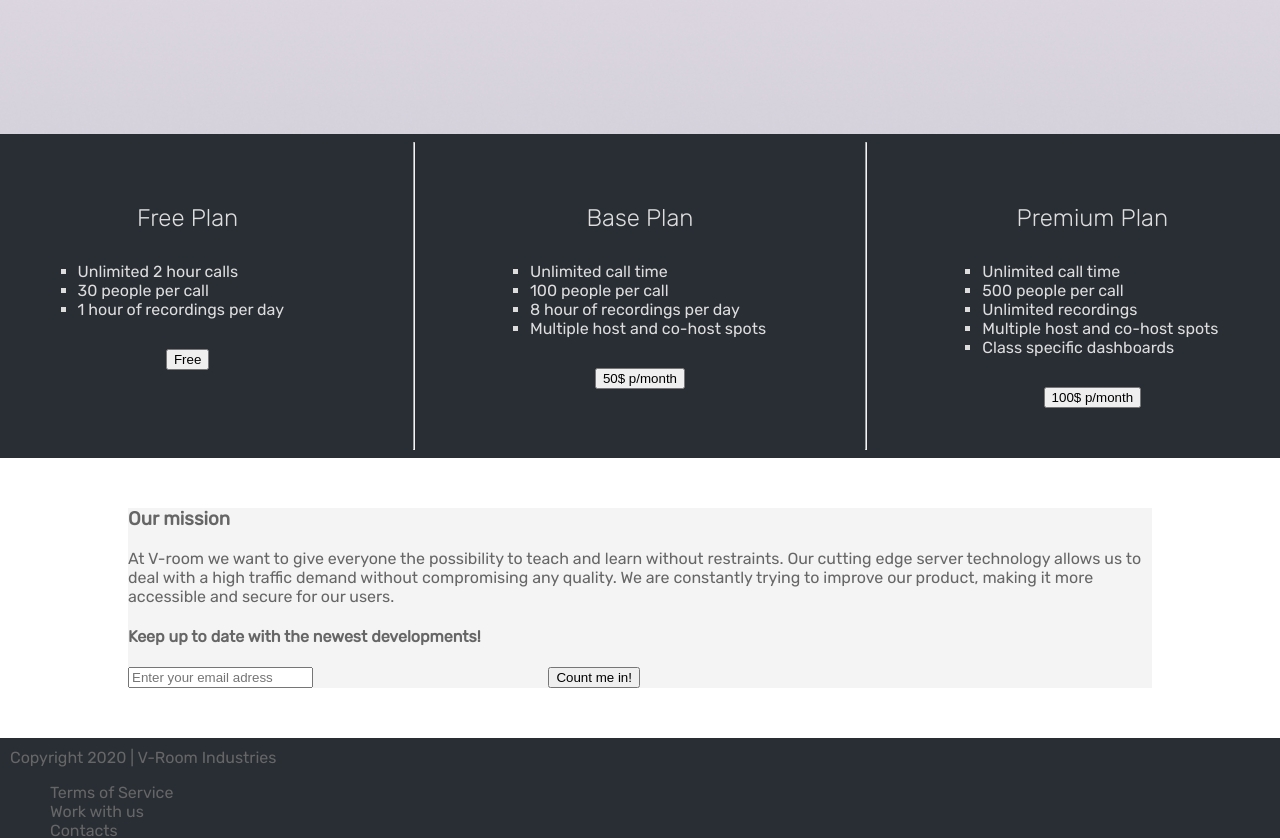
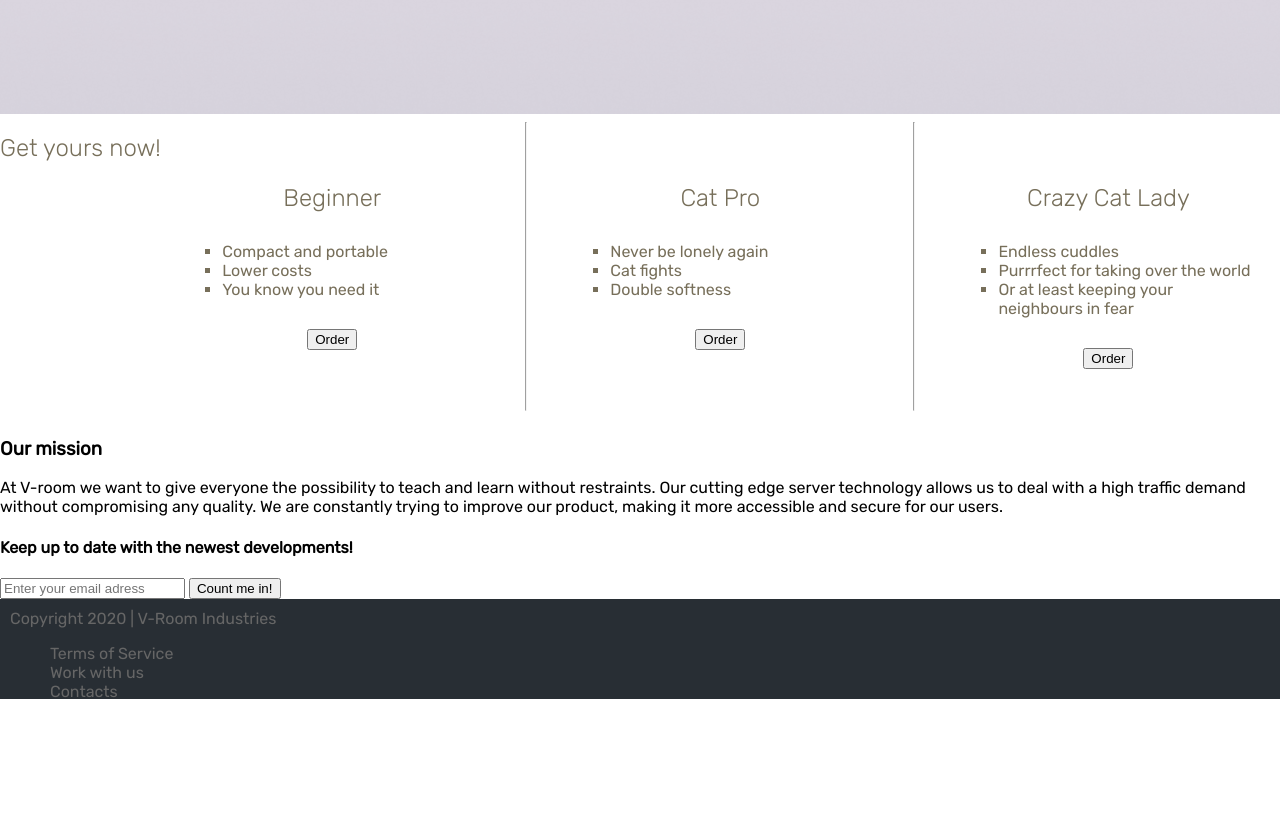
Before and after one commit to innashin/example-berlin, a plain HTML site: page index.html in a window 1280 px wide. Shown: the part 2066-2906 px from the top of the page. After the commit the page ends 2767 px from the top, so only its background shows below. Drawn offline with Linux system fonts and the light colour scheme.

Commit message:
update plans

```diff
--- a/index.html
+++ b/index.html
@@ -92,38 +92,39 @@
 
 
     <section id="plans">
+      <h2>Get yours now!</h2>
       <div class="card">
-        <h2>Free Plan</h2>
+        <h2>Beginner</h2>
         <ol>
-          <li>Unlimited 2 hour calls</li>
-          <li>30 people per call</li>
-          <li>1 hour of recordings per day</li>
+          <li>Compact and portable</li>
+          <li>Lower costs</li>
+          <li>You know you need it</li>
         </ol>
-        <button>Free</button>
+        <button>Order</button>
       </div>
       <!-- hr stands for horizontal ruler, it creates a line in our webpage. It's a self closing tag -->
       <hr />
       <div class="card">
-        <h2>Base Plan</h2>
+        <h2>Cat Pro</h2>
         <ol>
-          <li>Unlimited call time</li>
-          <li>100 people per call</li>
-          <li>8 hour of recordings per day</li>
-          <li>Multiple host and co-host spots</li>
+          <li>Never be lonely again</li>
+          <li>Cat fights</li>
+          <li>Double softness</li>
+          </li>
         </ol>
-        <button>50$ p/month</button>
+        <button>Order</button>
       </div>
       <hr />
       <div class="card">
-        <h2>Premium Plan</h2>
+        <h2>Crazy Cat Lady</h2>
         <ol>
-          <li>Unlimited call time</li>
-          <li>500 people per call</li>
-          <li>Unlimited recordings</li>
-          <li>Multiple host and co-host spots</li>
-          <li>Class specific dashboards</li>
+          <li>Endless cuddles</li>
+          <li>Purrrfect for taking over
+            the world</li>
+          <li>Or at least keeping your
+            neighbours in fear</li>
         </ol>
-        <button>100$ p/month</button>
+        <button>Order</button>
       </div>
     </section>
 
--- a/style.css
+++ b/style.css
@@ -142,7 +142,7 @@
     text-align: center;
     background-image: url(./imgs/Frame\ 1.png);
     background-size: cover;
-    height: 800px;
+    height: 780px;
     width: 100%;
 
 
@@ -206,10 +206,15 @@
    }
 
   #plans {
-    background-color: var(--dark-color);
-    color: #ddd;
+    background-color: #FFFDF6);
+    color: #776F5A;
     display: flex;
     justify-content: space-evenly;
+  }
+
+
+  #plans h2 {
+    text-align: center;
   }
 
   .card {
@@ -232,13 +237,13 @@
 
   /* About */
 
-  #about {
+  /* #about {
     background-color: var(--light-color);
     color: #666;
     margin: 50px 10%;
-  }
+  } */
 
-  form {
+  /* form {
     width: 50%;
     display: flex;
     justify-content: space-between;
@@ -247,8 +252,8 @@
   .form-email {
     width: 70%;
     height: 28px;
-  }
-
+  } */
+/*
   .form-input {
     cursor: pointer;
     background-color: #0069d9;
@@ -257,7 +262,7 @@
     border-radius: 5px;
     padding: 5px 10px;
   }
-
+   */
   /* Footer */
 
   footer {
@@ -296,6 +301,11 @@
 
     #plans {
       flex-direction: column;
+      text-align: center;
+    }
+
+    #plans p {
+      text-align: center;
     }
 
     #about {
```
Also changed, not shown: imgs/Frame 1.png.
